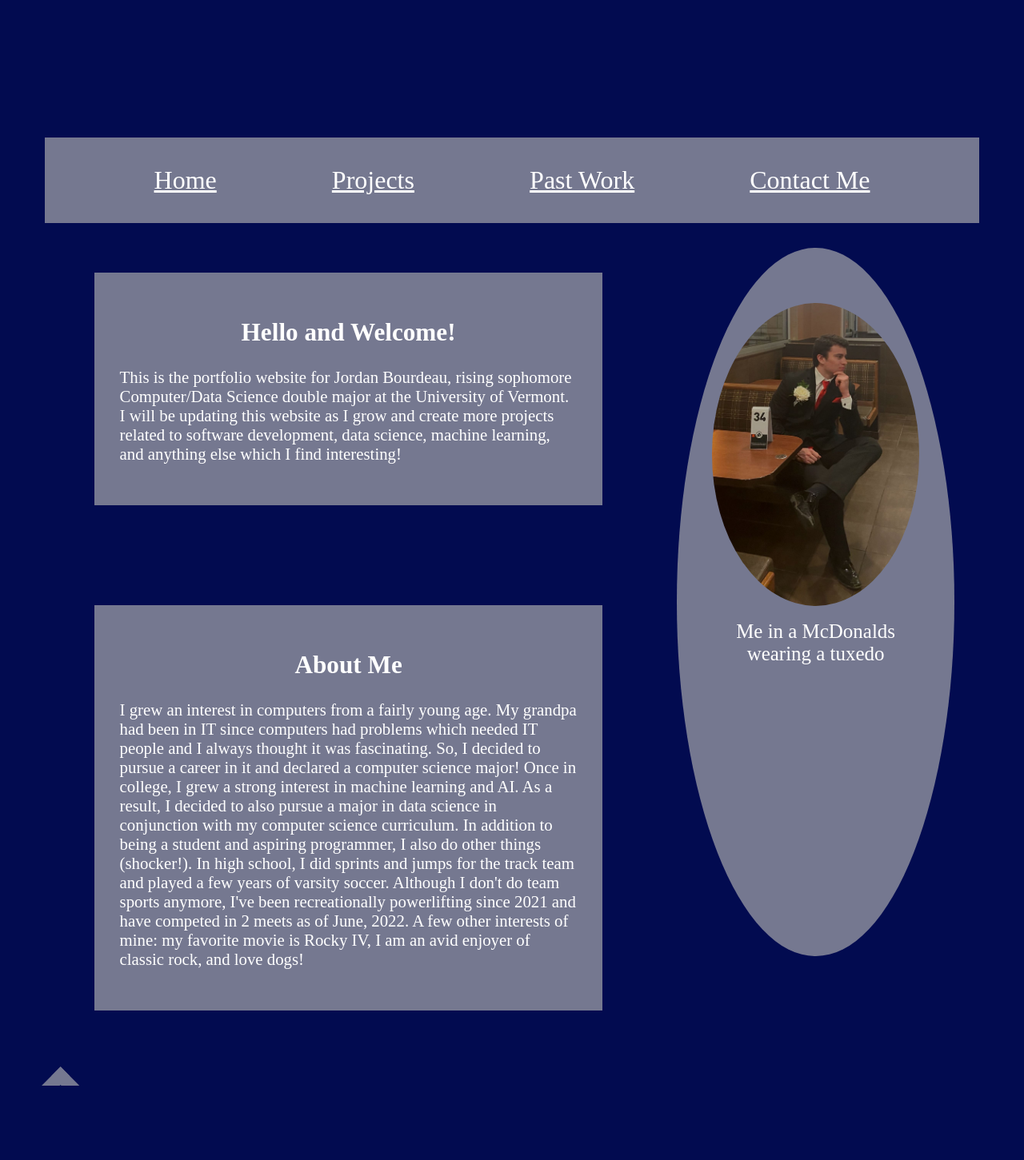
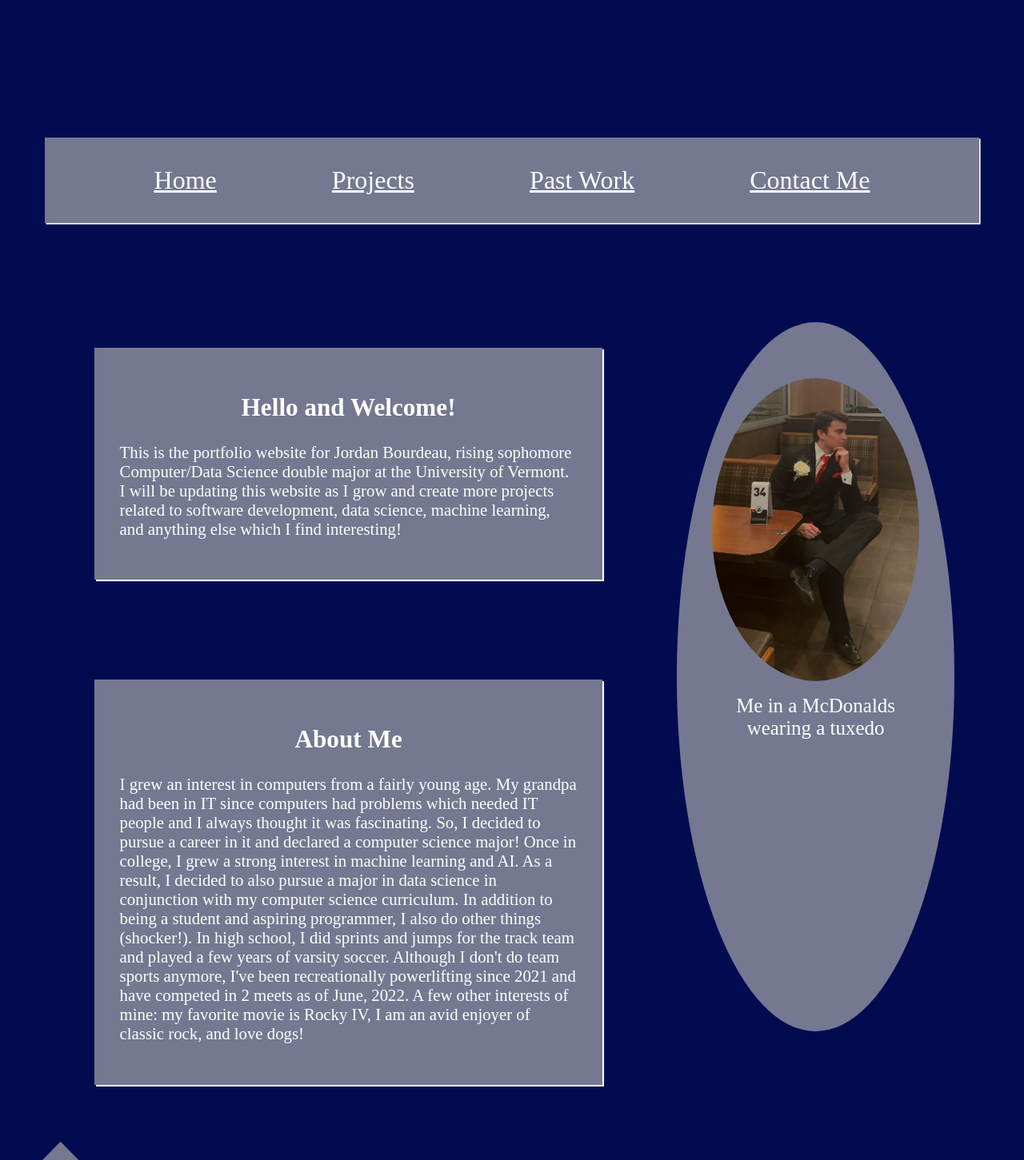
Before and after one commit to JBourds/jbourds.github.io, a PHP site: page / in a window 1280 px wide. Shown: the part 820-2271 px from the top of the page at 80% size. Before the commit the page ends 2178 px from the top, so only its background shows below. Run offline with PHP 8.4, Linux system fonts and the light colour scheme.

Commit message:
CSS Changes
Played with index CSS a little and added CSS files for other html pages

```diff
--- a/css/index_styles.css
+++ b/css/index_styles.css
@@ -29,6 +29,10 @@ h1.card {
     font-size: 2.5em;
 }
 /****************************************************/
+
+nav {
+    margin-bottom: 8%;
+}
 
 .arrow {
     border: solid var(--greyBackground);
--- a/css/main.css
+++ b/css/main.css
@@ -22,6 +22,7 @@ nav {
     position: relative;
     top: 0em;
     z-index: var(--topZIndex);
+    box-shadow: .1em .1em white;
 }
 
 nav a {
@@ -31,3 +32,7 @@ nav a {
     font-size: 2em;
     display: inline-block;
 }
+
+.shadow {
+    box-shadow: .1em .1em white;
+}
--- a/index.html
+++ b/index.html
@@ -50,7 +50,7 @@
 
         <main class="main grid-layout" id="main">
 
-            <section class="introduction">
+            <section class="introduction shadow">
                 <h2>Hello and Welcome!</h2>
                 <p>This is the portfolio website for Jordan Bourdeau, rising sophomore Computer/Data Science double major at the University of Vermont.
                     I will be updating this website as I grow and create more projects related to software development, data science, machine learning,
@@ -66,7 +66,7 @@
                 </div>
             </section>
 
-            <section class="aboutMe">
+            <section class="aboutMe shadow">
                 <h2>About Me</h2>
                 <p>I grew an interest in computers from a fairly young age. My grandpa had been in IT since computers had problems which needed IT people
                     and I always thought it was fascinating. So, I decided to pursue a career in it and declared a computer science major! Once in college,
```
Also changed, not shown: css/contact_styles.css (added), css/projects_styles.css (added).
